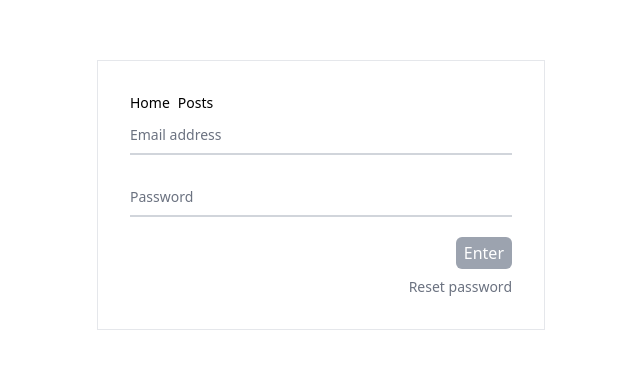
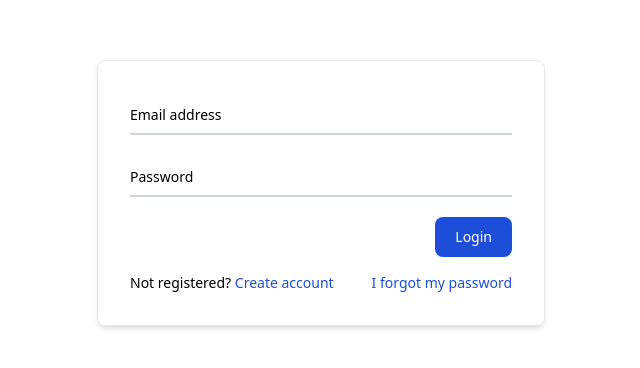
Before and after one commit to alper-demir/pet-owners-and-animal-lovers-social-network-client, a React (Create React App) app: page /login in a window 1280 px wide. Shown: the part 140-508 px from the top of the page, without its empty margins (319-959 px from the left). Built offline with nearby package versions, Linux system fonts and the light colour scheme; no server answers.

Commit message:
Update Login.jsx
minor change

```diff
--- a/src/pages/Login.jsx
+++ b/src/pages/Login.jsx
@@ -3,11 +3,11 @@ import axios from "axios";
 import { Link, useNavigate } from 'react-router-dom';
 import toast from "react-hot-toast";
 import useFetch from "../helpers/useFetch";
+import loading from "../asset/loading.gif"
 
 const Login = () => {
 
     const navigate = useNavigate();
-    const ref = useRef();
     const [email, setEmail] = useState("");
     const [password, setPassword] = useState("");
     const [buttonEnabled, setButtonEnabled] = useState(false);
@@ -37,7 +37,7 @@ const Login = () => {
             const response = await axios.post(`${URL}/login`, { email, password });
             const { token } = response.data;
             localStorage.setItem("token", token);
-            toast.success("Başarıyla giriş yaptınız!", { duration: 3000 });
+            toast.success("Logged in successful");
 
             navigate("/");
         } catch (error) {
@@ -53,15 +53,11 @@ const Login = () => {
     return (
         <div>
             {isLoading ? (
-                <div>Loading...</div>
+                <div className="flex justify-center items-center mt-20"> <img src={loading} alt="" className="w-16 h-16" /> </div>
             ) : (
                 <>
-                    <div className="fixed top-1/4 w-full">
-                        <form className="max-w-md mx-auto border p-8 text-sm text-gray-500" onSubmit={handleLogin}>
-                            <div className="flex gap-x-2 text-black">
-                                <Link to="/">Home</Link>
-                                <Link to="/posts">Posts</Link>
-                            </div>
+                    <div className="fixed top-1/4 w-full max-sm:p-4">
+                        <form className="max-w-md mx-auto border p-8 text-sm rounded-lg shadow-md" onSubmit={handleLogin}>
                             <div className="relative z-0 w-full mb-5 group">
                                 <input type="email" name="floating_email" id="floating_email" className="block py-2.5 px-0 w-full text-gray-900 bg-transparent border-0 border-b-2 border-gray-300 appearance-none dark:text-white dark:border-gray-600 dark:focus:border-blue-500 focus:outline-none focus:ring-0 focus:border-blue-600 peer" placeholder=" " required onChange={handleEmail} />
                                 <label htmlFor="floating_email" className="peer-focus:font-medium absolute dark:text-gray-400 duration-300 transform -translate-y-6 scale-75 top-3 -z-10 origin-[0] peer-focus:start-0 rtl:peer-focus:translate-x-1/4 rtl:peer-focus:left-auto peer-focus:text-blue-600 peer-focus:dark:text-blue-500 peer-placeholder-shown:scale-100 peer-placeholder-shown:translate-y-0 peer-focus:scale-75 peer-focus:-translate-y-6">Email address</label>
@@ -73,14 +69,16 @@ const Login = () => {
                             </div>
 
                             <div className="flex justify-end my-2">
-                                <button disabled={!buttonEnabled} type="submit" ref={ref} className="px-2 py-1 bg-gray-400 text-white rounded-md text-base enabled:hover:bg-gray-500 transition-colors duration-300">Enter</button>
+                                <button disabled={!buttonEnabled} type="submit" class="text-white bg-blue-700 enabled:hover:bg-blue-800 focus:ring-4 focus:outline-none focus:ring-blue-300 font-medium rounded-lg text-sm w-full sm:w-auto px-5 py-2.5 text-center dark:bg-blue-600 enabled:dark:hover:bg-blue-700 dark:focus:ring-blue-800">Login</button>
                             </div>
-                            <div className="mt-2">
-                                <span className="flex justify-end hover:underline cursor-pointer underline-offset-2">Reset password</span>
+                            <div className="mt-4 flex justify-between max-sm:flex-col max-sm:gap-y-2">
+                                <div>
+                                    <span>Not registered? <Link to="/register" className="text-blue-700 hover:underline dark:text-blue-500 underline-offset-2">Create account</Link></span>
+                                </div>
+                                <div>
+                                    <span className="hover:underline cursor-pointer underline-offset-2 text-blue-700">I forgot my password</span>
+                                </div>
                             </div>
-                            {
-                                email + " " + password
-                            }
                         </form>
                     </div>
                 </>
```
